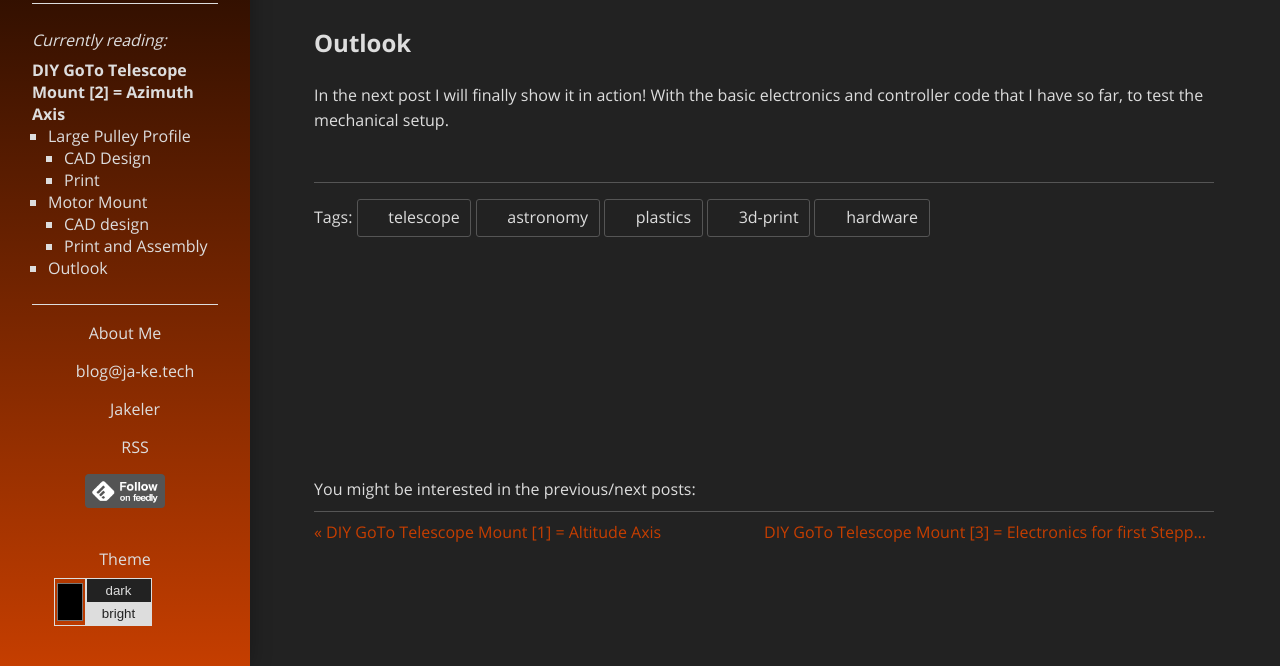
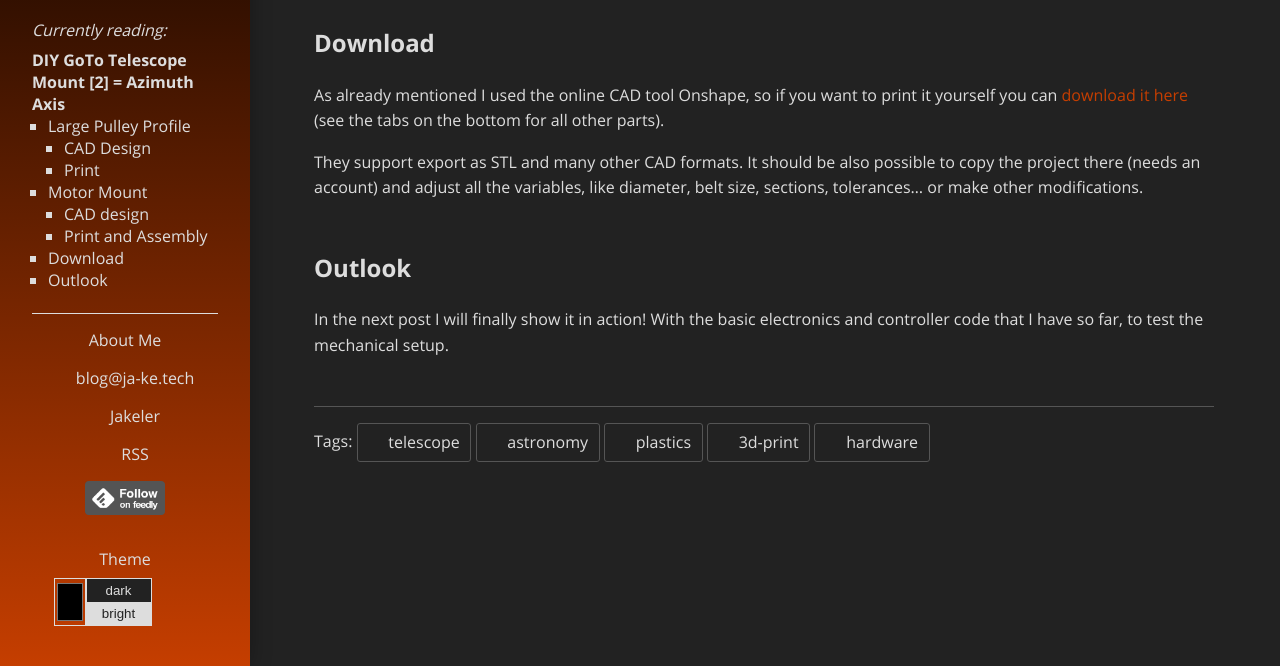
Before and after one commit to Jakeler/Jakeler.github.io, a Jekyll site: the page built from _posts/2020-09-21-diy-goto-2-az-setup.md, in a window 1280 px wide and 900 px high, scrolled down 5076 px, cut to the strip 234-900 px from the top of the window. Built offline with Jekyll 4.4.1, drawn with Linux system fonts in a browser that asks for light colours; comment, search, counter and statistics services are not loaded.

Commit message:
Add onshape links to diy goto posts

```diff
--- a/_posts/2020-09-21-diy-goto-2-az-setup.md
+++ b/_posts/2020-09-21-diy-goto-2-az-setup.md
@@ -51,5 +51,11 @@ I drilled again four 2 mm holes and screwed it onto the plate.
 The printed profile is currently only attached by some double side tape. This is enough, because the belt clamps it as well, but I will nevertheless replace it with a more solid glue soon.
 ![az axis drive assembly side](/assets/goto-telescope/az-motor-ass.jpg)
 
+## Download
+As already mentioned I used the online CAD tool Onshape, so if you want to print it yourself you can [download it here](https://cad.onshape.com/documents/d96f6b52fcedf27c1cb9d178/w/9f35ae8134da83f73b0b2555/e/a3e62897b58af1effd0b9960)
+(see the tabs on the bottom for all other parts).
+
+They support export as STL and many other CAD formats.
+It should be also possible to copy the project there (needs an account) and adjust all the variables, like diameter, belt size, sections, tolerances... or make other modifications.
 ## Outlook
 In the next post I will finally show it in action! With the basic electronics and controller code that I have so far, to test the mechanical setup.
```
Also changed, not shown: _posts/2020-08-02-diy-goto-1-alt-setup.md (+7 -0 lines).
